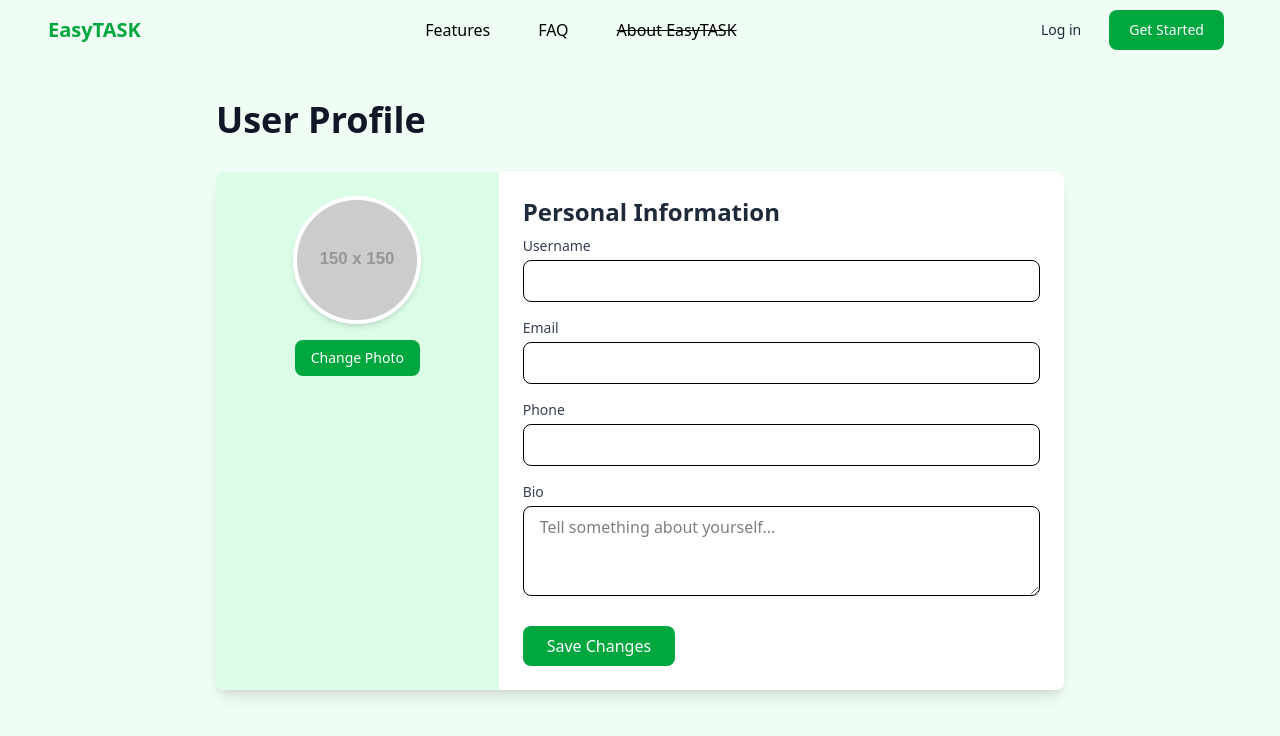
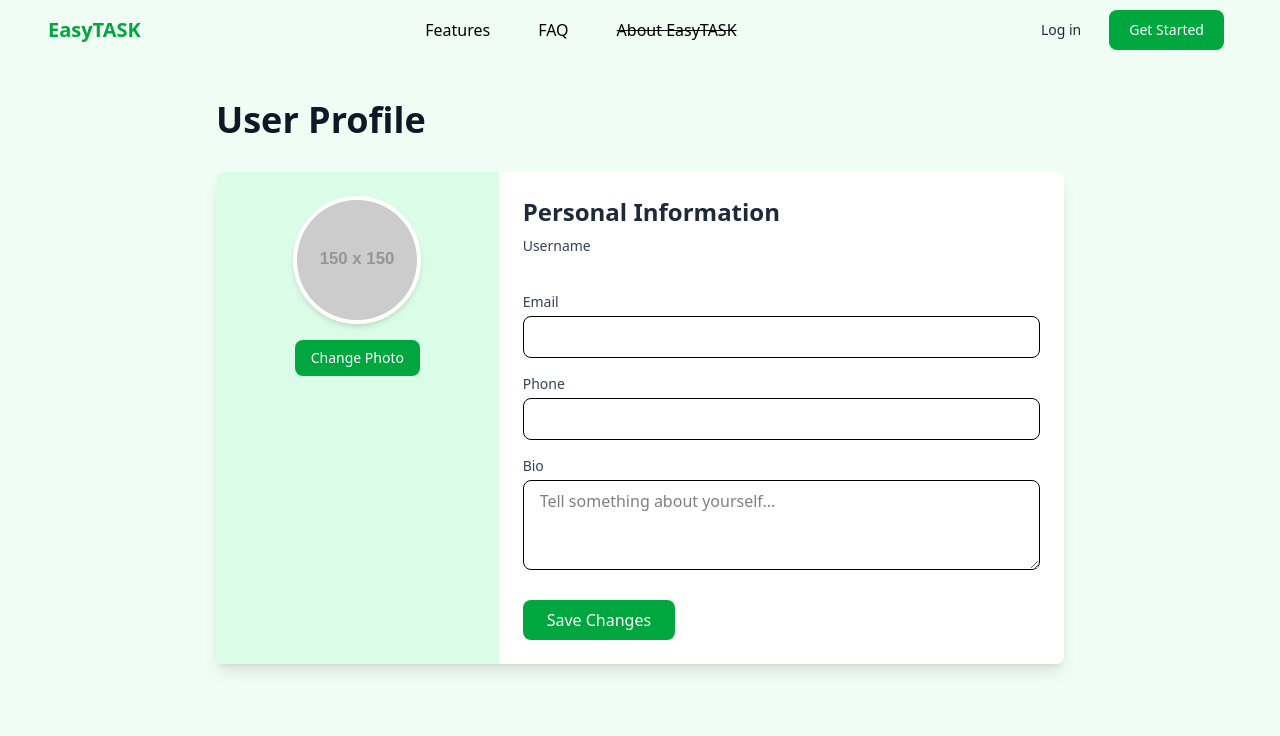
Before and after one commit to alkasadist/EasyTASK, a Vue app: page /profile in a window 1280 px wide. Shown: the top 736 px of the page. Built offline with nearby package versions, Linux system fonts and the light colour scheme.

Commit message:
made username unchangable

```diff
--- a/src/views/Registration.vue
+++ b/src/views/Registration.vue
@@ -61,7 +61,7 @@ export default {
   register() {
     if (this.username && this.password) {
       localStorage.setItem('currentUser', this.username);
-      // Сохраняем базовую информацию о пользователе
+
       localStorage.setItem(`user_${this.username}`, JSON.stringify({
         email: '',
         phone: '',
--- a/src/views/UserProfile.vue
+++ b/src/views/UserProfile.vue
@@ -1,7 +1,9 @@
 <template>
   <div class="bg-green-50 min-h-screen py-10">
     <div class="container mx-auto px-4 lg:px-6 max-w-4xl">
-      <h1 class="text-4xl font-bold text-gray-900 mb-8">User Profile</h1>
+      <h1 class="text-4xl font-bold text-gray-900 mb-8">
+        User Profile
+      </h1>
 
       <div class="bg-white rounded-lg shadow-lg overflow-hidden">
         <div class="md:flex">
@@ -34,10 +36,9 @@
                   <label class="block text-gray-700 text-sm font-medium mb-1">
                     Username
                   </label>
-                  <input
-                    v-model="user.username"
-                    type="text"
-                    class="w-full px-4 py-2 border rounded-lg focus:outline-none focus:ring-2 focus:ring-green-600">
+                  <div class="w-full px-4 py-2 focus:outline-none focus:ring-2 focus:ring-green-600">
+                    {{ user.username }}
+                  </div>
                 </div>
 
                 <div>
@@ -143,7 +144,6 @@ export default {
           photo: this.user.photo
         };
         localStorage.setItem(`user_${currentUser}`, JSON.stringify(userData));
-        // alert('Profile saved successfully!');
       }
     }
   }
```
